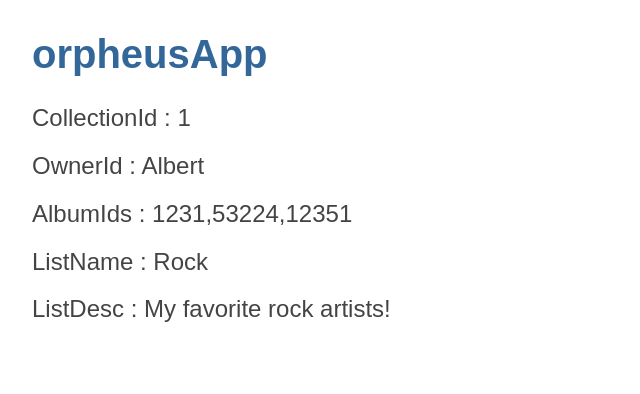
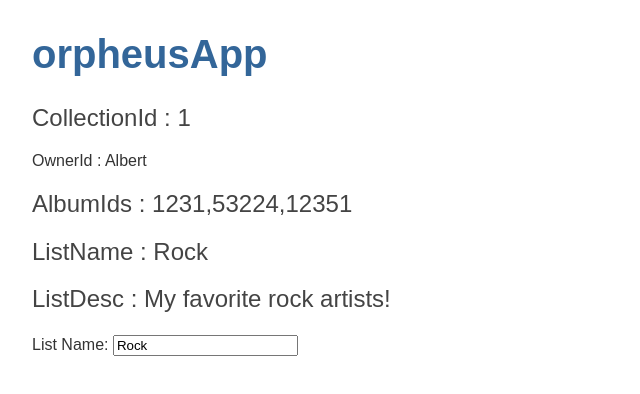
Before and after one commit to zholly15/Saas-Orpheus, an Angular app in the folder orpheusApp/: page / in a window 1280 px wide. Shown: the top 394 px of the page, without its empty margins (0-640 px from the left). Built offline with nearby package versions, Linux system fonts and the light colour scheme.

Commit message:
added more functionallity (edit listname) and user component

```diff
--- a/orpheusApp/src/app/lists/lists.component.html
+++ b/orpheusApp/src/app/lists/lists.component.html
@@ -1,5 +1,8 @@
 <h2>CollectionId : {{listInfo.collectionId}}</h2>
-<h2>OwnerId : {{listInfo.ownerId}}</h2>
+<div><span>OwnerId : {{listInfo.ownerId}}</span></div>
 <h2>AlbumIds : {{listInfo.albumIds}}</h2>
 <h2>ListName : {{listInfo.name}}</h2>
 <h2>ListDesc : {{listInfo.description}}</h2>
+
+<label for ="ListName">List Name: </label>
+<input id = "ListName" [(ngModel)]="listInfo.name" placeholder="Name">
--- /dev/null
+++ b/orpheusApp/src/app/users/users.component.html
@@ -0,0 +1 @@
+<p>users works!</p>
--- /dev/null
+++ b/orpheusApp/src/app/users/users.component.ts
@@ -0,0 +1,15 @@
+import { Component, OnInit } from '@angular/core';
+
+@Component({
+  selector: 'app-users',
+  templateUrl: './users.component.html',
+  styleUrls: ['./users.component.css']
+})
+export class UsersComponent implements OnInit {
+
+  constructor() { }
+
+  ngOnInit(): void {
+  }
+
+}
```
Also changed, not shown: orpheusApp/src/app/app.module.ts (+6 -2 lines), orpheusApp/src/app/users/users.component.css (added), 1 other file (tests, documents, lock files or other folders).
